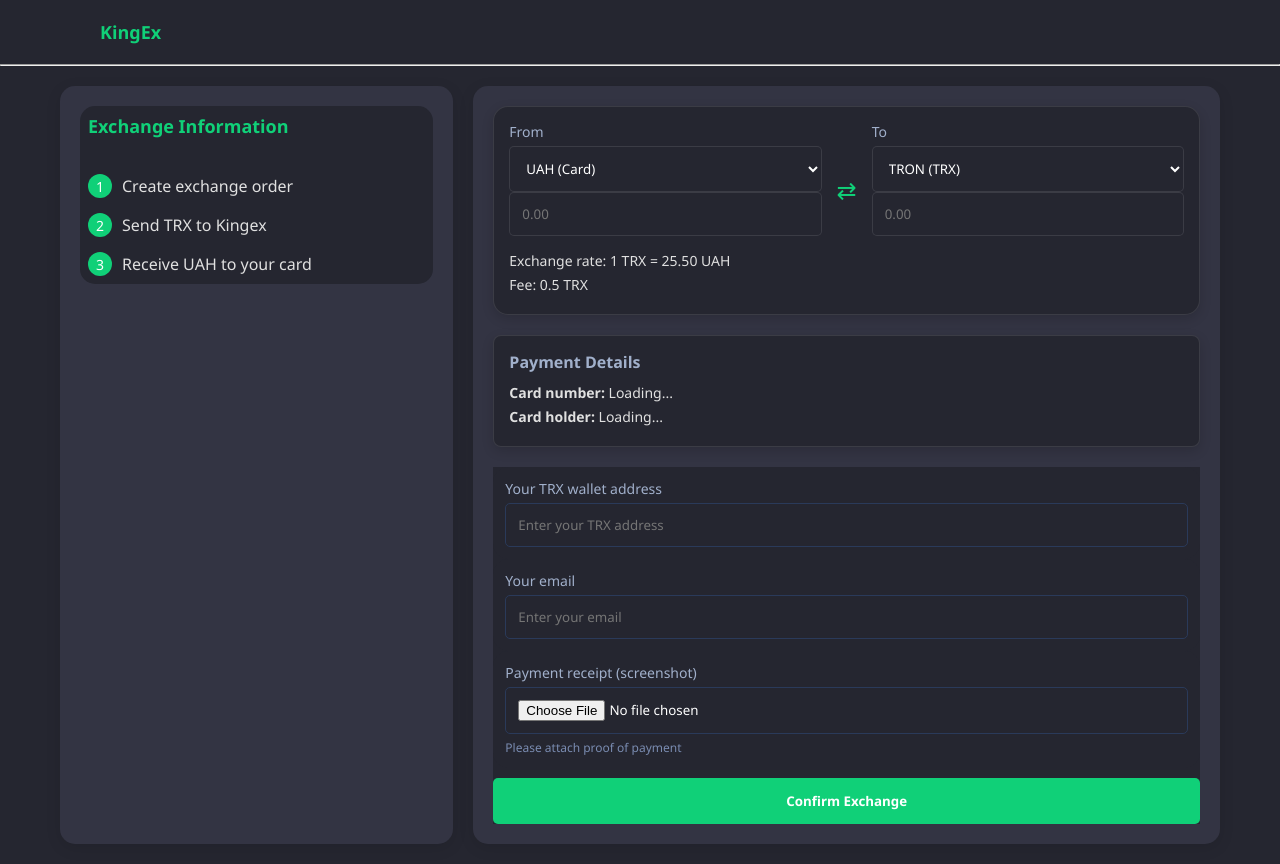
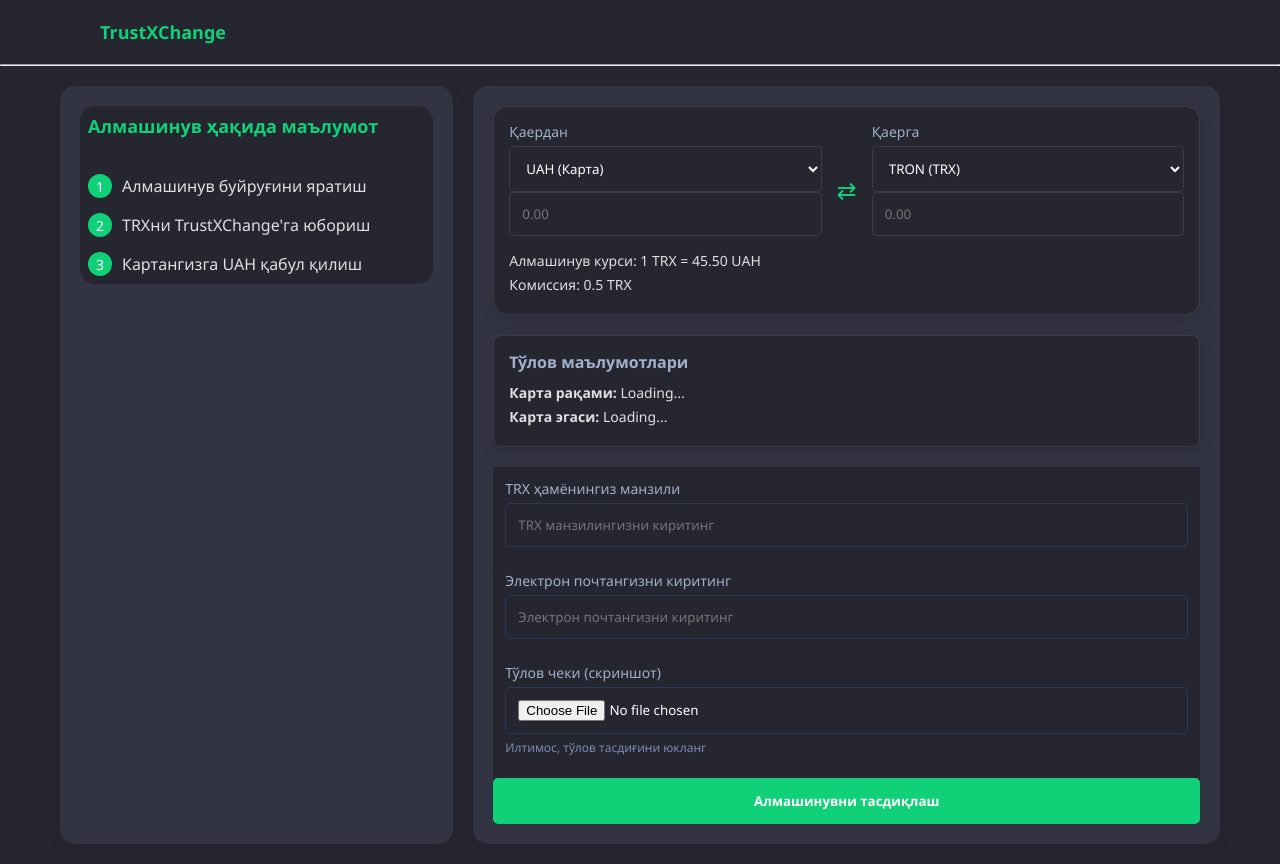
Before and after one commit to Davidkovel/Exchange, a FastAPI app: page / in a window 1280 px wide. Run offline with FastAPI, Linux system fonts and the light colour scheme; data that the repository does not hold is empty; parts of the project's set-up code (start-up, migrations or seed data) failed here and were passed over.

Commit message:
Translated to uz

```diff
--- a/templates/exchange_1.html
+++ b/templates/exchange_1.html
@@ -4,12 +4,12 @@
     <meta charset="UTF-8">
     <meta name="viewport" content="width=device-width, initial-scale=1.0">
     <link rel="stylesheet" href="static/exchange_1.css">
-    <title>KingEx</title>
+    <title>TrustXChange</title>
 </head>
 <body>
     <div class="header">
         <div class="logo">
-            <h3 style="color: #10d078; font-size: 18px;">KingEx</h3>
+            <h3 style="color: #10d078; font-size: 18px;">TrustXChange</h3>
         </div>
     </div>
 
@@ -19,20 +19,20 @@
         <div class="exchange-container">
             <div class="exchange-info">
                 <div class="info-header">
-                    <h4>Exchange Information</h4>
+                    <h4>Алмашинув ҳақида маълумот</h4>
                 </div>
                 <div class="info-steps">
                     <div class="step">
                         <span class="step-number">1</span>
-                        <p>Create exchange order</p>
+                        <p>Алмашинув буйруғини яратиш</p>
                     </div>
                     <div class="step">
                         <span class="step-number">2</span>
-                        <p>Send TRX to Kingex</p>
+                        <p>TRXни TrustXChange'га юбориш</p>
                     </div>
                     <div class="step">
                         <span class="step-number">3</span>
-                        <p>Receive UAH to your card</p>
+                        <p>Картангизга UAH қабул қилиш</p>
                     </div>
                 </div>
             </div>
@@ -43,17 +43,17 @@
             <div class="currency-exchange">
                 <div class="exchange-row">
                     <div class="currency-input">
-                            <label>From</label>
+                            <label>Қаердан</label>
                             <select id="toFiatCurrency" class="currency-select">
-                                <option value="UAH">UAH (Card)</option>
-                                <option value="UZB">UZ (UZBK)</option>
+                                <option value="UAH">UAH (Карта)</option>
+                                <option value="UZB">UZ (Ўзбекистон сўми)</option>
                                 <option value="USD">USD</option>
                             </select>
                             <input type="number" placeholder="0.00" id="fromAmount">
                         </div>
                         <div class="exchange-arrow" id="reverseExchange">⇄</div>
                         <div class="currency-input">
-                            <label>To</label>
+                            <label>Қаерга</label>
                             <select id="fromCurrency" class="currency-select">
                                 <option value="TRX">TRON (TRX)</option>
                                 <option value="ETH">Ethereum (ETH)</option>
@@ -69,45 +69,45 @@
                     </div>
 
                 <div class="rate-info">
-                    <p>Exchange rate: <span id="exchangeRate">1 TRX = 25.50 UAH</span></p>
-                    <p>Fee: <span id="exchangeFee">0.5 TRX</span></p>
+                    <p>Алмашинув курси: <span id="exchangeRate">1 TRX = 45.50 UAH</span></p>
+                    <p>Комиссия: <span id="exchangeFee">0.5 TRX</span></p>
                 </div>
             </div>
 
             <!-- Платежная информация -->
             <div class="payment-info">
-                <h4>Payment Details</h4>
+                <h4>Тўлов маълумотлари</h4>
                 <div class="card-details" id="paymentDetails">
                     <!-- Данные будут подгружаться через JS -->
-                    <p><strong>Card number:</strong> <span id="cardNumber">Loading...</span></p>
-                    <p><strong>Card holder:</strong> <span id="cardHolder">Loading...</span></p>
+                    <p><strong>Карта рақами:</strong> <span id="cardNumber">Loading...</span></p>
+                    <p><strong>Карта эгаси:</strong> <span id="cardHolder">Loading...</span></p>
                 </div>
             </div>
 
             <!-- Форма подтверждения -->
             <form id="paymentForm">
                 <div class="form-group">
-                    <label>Your TRX wallet address</label>
-                    <input type="text" name="trx_wallet" placeholder="Enter your TRX address" required>
+                    <label>TRX ҳамёнингиз манзили</label>
+                    <input type="text" name="trx_wallet" placeholder="TRX манзилингизни киритинг" required>
                 </div>
 
                 <div class="form-group">
-                    <label>Your email</label>
-                    <input type="email" name="email" placeholder="Enter your email" required>
+                    <label>Электрон почтангизни киритинг</label>
+                    <input type="email" name="email" placeholder="Электрон почтангизни киритинг" required>
                 </div>
 
                 <div class="form-group">
-                    <label>Payment receipt (screenshot)</label>
+                    <label>Тўлов чеки (скриншот)</label>
                     <input type="file" name="receipt" accept="image/*" required>
-                    <p class="hint">Please attach proof of payment</p>
+                    <p class="hint">Илтимос, тўлов тасдиғини юкланг</p>
                 </div>
 
-                <button type="submit" class="submit-btn">Confirm Exchange</button>
+                <button type="submit" class="submit-btn">Алмашинувни тасдиқлаш</button>
             </form>
 
             <div id="successMessage" class="success-message">
-                <h3>Exchange Successful!</h3>
-                <p>Your funds will be processed shortly.</p>
+                <h3>Алмашинув муваффақиятли амалга ошди!</h3>
+                <p>Пулларингиз тез орада қайта ишланади.</p>
             </div>
         </div>
     </div>
@@ -115,20 +115,20 @@
     const API_URL = "https://www.trustxchange.online";
 
     const fiatRates = {
-        UAH: 38.5,  // курс UAH к USD
-        UZB: 11000, // курс UZB к USD
+        UAH: 45.50,  // курс UAH к USD
+        UZB: 12600, // курс UZB к USD
         USD: 1
     };
 
     const cryptoRates = {
-        TRX: 0.07,  // цена TRX в USD
-        ETH: 2000,  // цена ETH в USD
-        BTC: 40000, // цена BTC в USD
+        TRX: 0.28,  // цена TRX в USD
+        ETH: 2700,  // цена ETH в USD
+        BTC: 105000, // цена BTC в USD
         USDT: 1,    // цена USDT в USD
-        SOL: 100,   // цена SOL в USD
-        LTC: 70,    // цена LTC в USD
-        XRP: 0.5,   // цена XRP в USD
-        DOGE: 0.08  // цена DOGE в USD
+        SOL: 170,   // цена SOL в USD
+        LTC: 88,    // цена LTC в USD
+        XRP: 2.40,   // цена XRP в USD
+        DOGE: 0.18  // цена DOGE в USD
     };
 
     const fees = {
```
